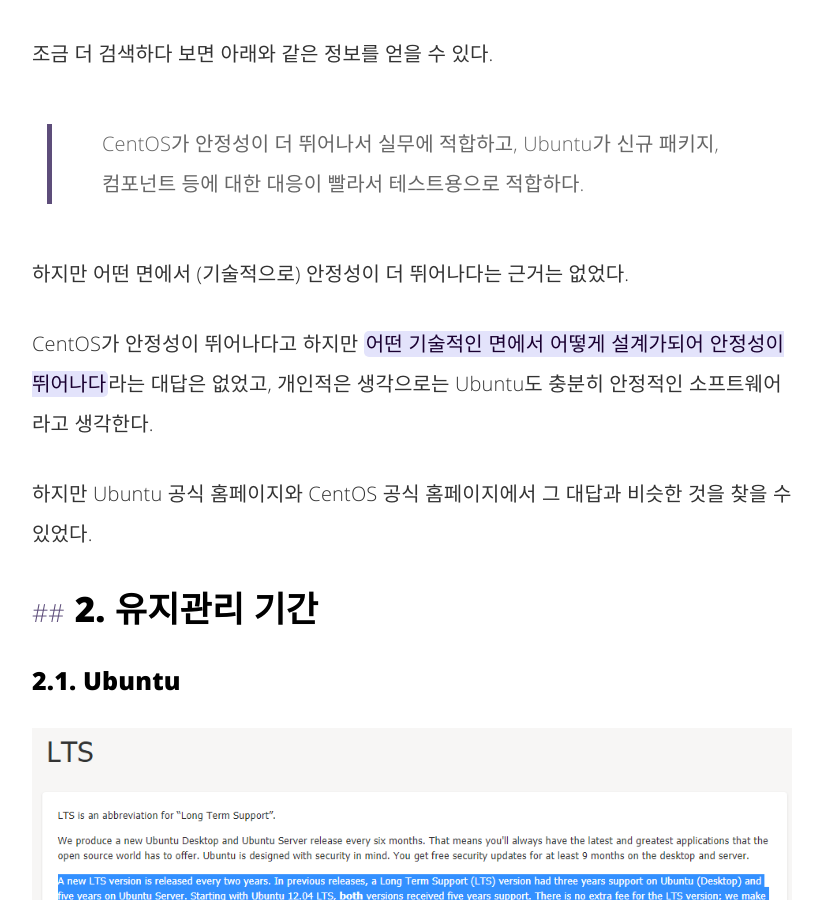
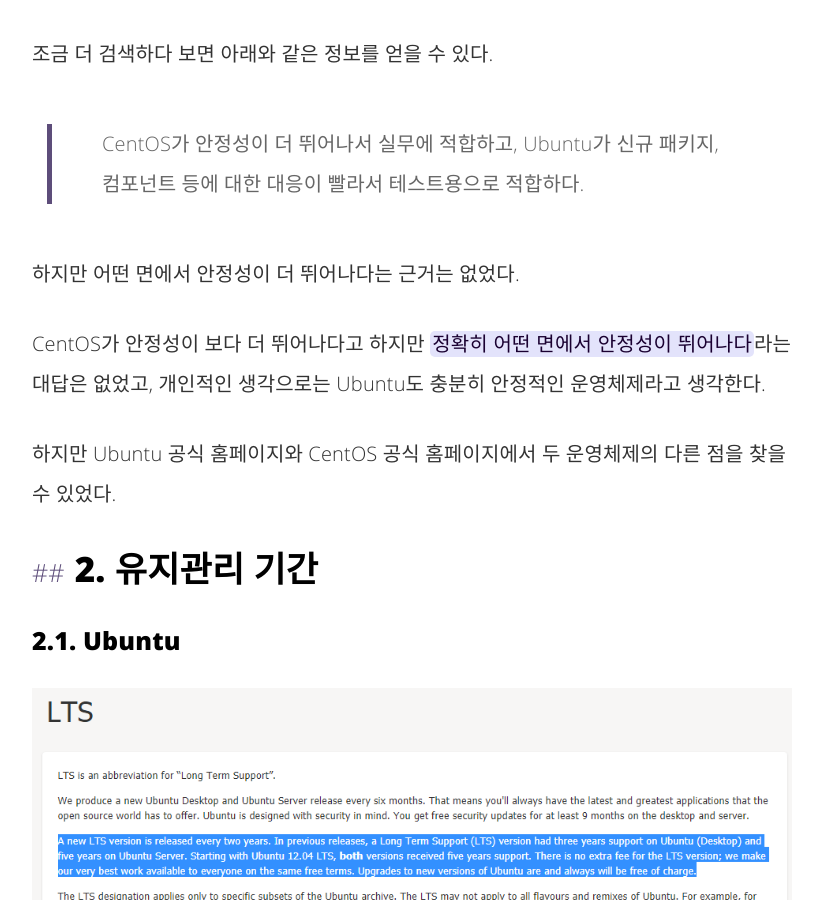
Before and after one commit to rainofpainki/rainofpainki.github.io, a Jekyll site: the page built from _posts/2018-05-03-ubuntu_vs_centos.md, in a window 1280 px wide and 900 px high, scrolled down 373 px. Shown: the whole window, without its empty margins (228-1050 px from the left). Built offline with Jekyll 4.4.1, drawn with Linux system fonts in a browser that asks for light colours; comment, search, counter and statistics services are not loaded; some of the changed text lies outside the part shown.

Commit message:
fix typo

```diff
--- a/_posts/2018-05-03-ubuntu_vs_centos.md
+++ b/_posts/2018-05-03-ubuntu_vs_centos.md
@@ -19,11 +19,11 @@ Ubuntu와 CentOS를 비교하는 글을 많이 보았다.
 > CentOS가 안정성이 더 뛰어나서 실무에 적합하고,
 > Ubuntu가 신규 패키지, 컴포넌트 등에 대한 대응이 빨라서 테스트용으로 적합하다.
 
-하지만 어떤 면에서 (기술적으로) 안정성이 더 뛰어나다는 근거는 없었다.
+하지만 어떤 면에서 안정성이 더 뛰어나다는 근거는 없었다.
 
-CentOS가 안정성이 뛰어나다고 하지만 `어떤 기술적인 면에서 어떻게 설계가되어 안정성이 뛰어나다`라는 대답은 없었고, 개인적은 생각으로는 Ubuntu도 충분히 안정적인 소프트웨어라고 생각한다.
+CentOS가 안정성이 보다 더 뛰어나다고 하지만 `정확히 어떤 면에서 안정성이 뛰어나다`라는 대답은 없었고, 개인적인 생각으로는 Ubuntu도 충분히 안정적인 운영체제라고 생각한다.
 
-하지만 Ubuntu 공식 홈페이지와 CentOS 공식 홈페이지에서 그 대답과 비슷한 것을 찾을 수 있었다.
+하지만 Ubuntu 공식 홈페이지와 CentOS 공식 홈페이지에서 두 운영체제의 다른 점을 찾을 수 있었다.
 
 ## 2. 유지관리 기간
 
@@ -52,7 +52,7 @@ Ubuntu LTS (Long Term Support) 의 경우 `Flavors` 를 제외하고 Ubuntu Desk
 
 ## 3. 결론
 
-결론적으로 CentOS가 안정적이라 라는 것은 유지 관리 기간이 길기 때문이다.
+결론적으로 `CentOS가 안정적이다` 는 이유는 유지 관리 기간이 더 길기 때문이다.
 
 필자는 과거에 CentOS를 사용하다가 현재 Ubuntu를 주로 사용하는데 서버용 OS를 선택할 때 유지관리 기간도 고려하여 선택하는 것이 좋겠다.
 
```
